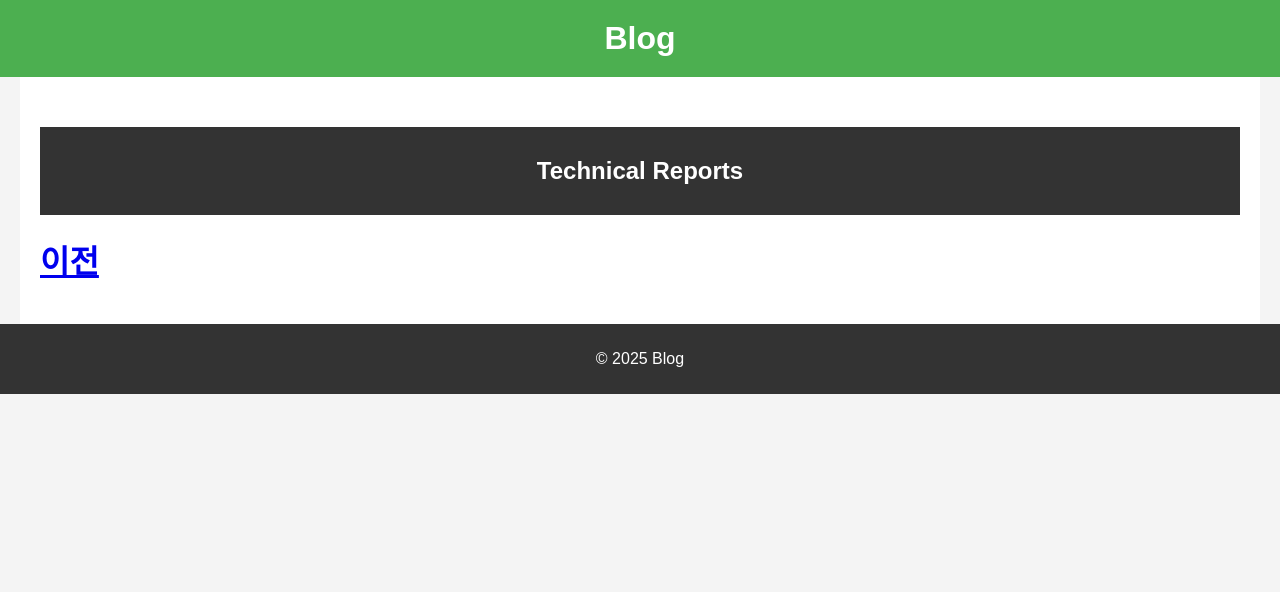
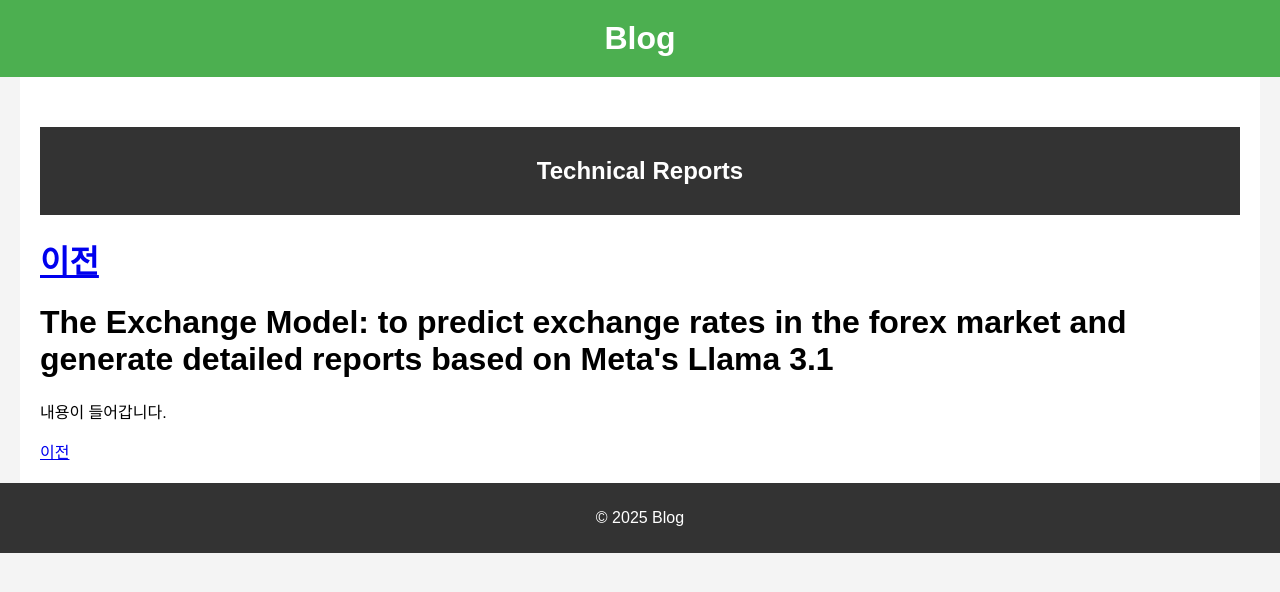
Before and after one commit to hoysu/blog.github.io, a Jekyll site: the page built from page1.html, in a window 1280 px wide. Shown: the top 592 px of the page. Built offline with Jekyll 4.4.1, drawn with Linux system fonts in a browser that asks for light colours.

Commit message:
Update page1.html

```diff
--- a/page1.html
+++ b/page1.html
@@ -5,3 +5,7 @@ title: "The Exchange Model"
 
 <h1 The Exchange Model: to predict exchange rates in the forex market and generate detailed reports based on Meta's Llama 3.1</h1>
 <a href="index.html">이전</a>
+
+<h1>The Exchange Model: to predict exchange rates in the forex market and generate detailed reports based on Meta's Llama 3.1</h1>
+<p>내용이 들어갑니다.</p>
+<a href="index.html">이전</a>
```
